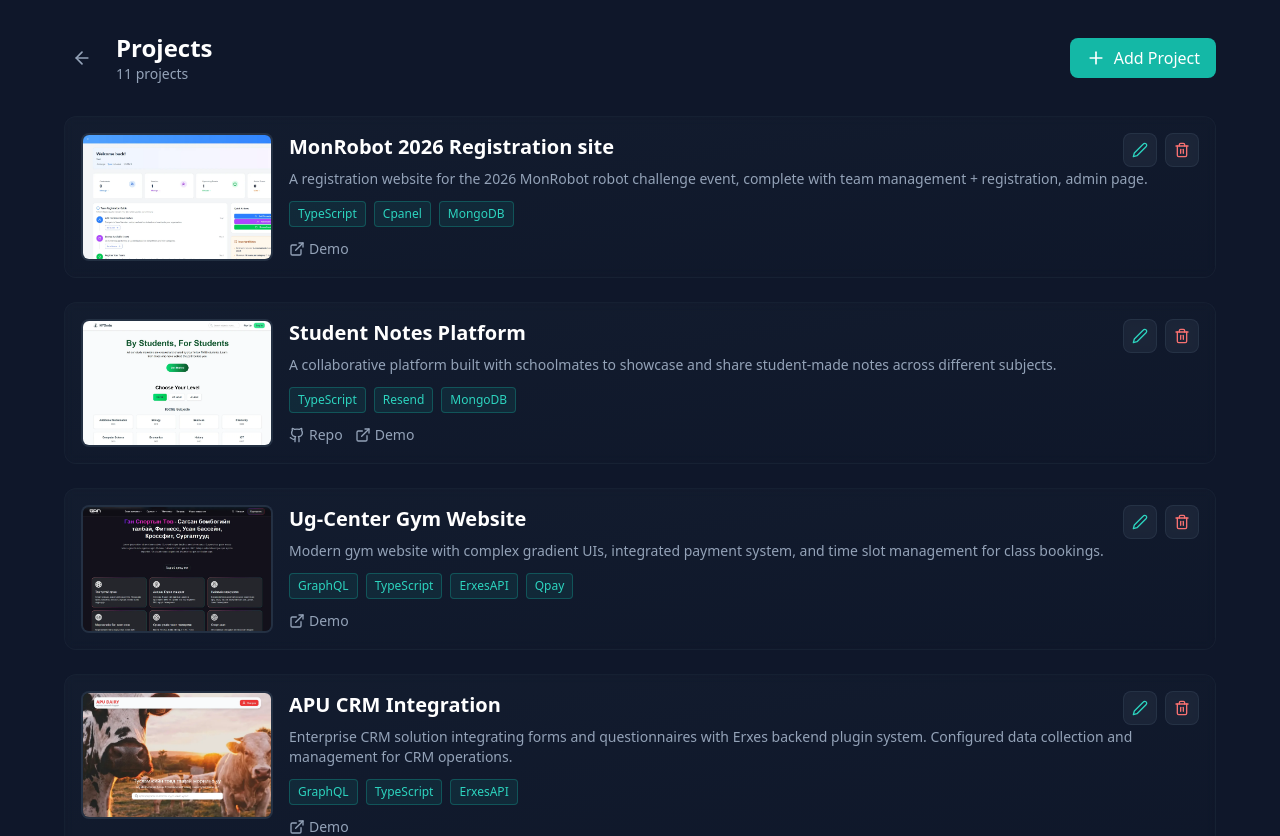
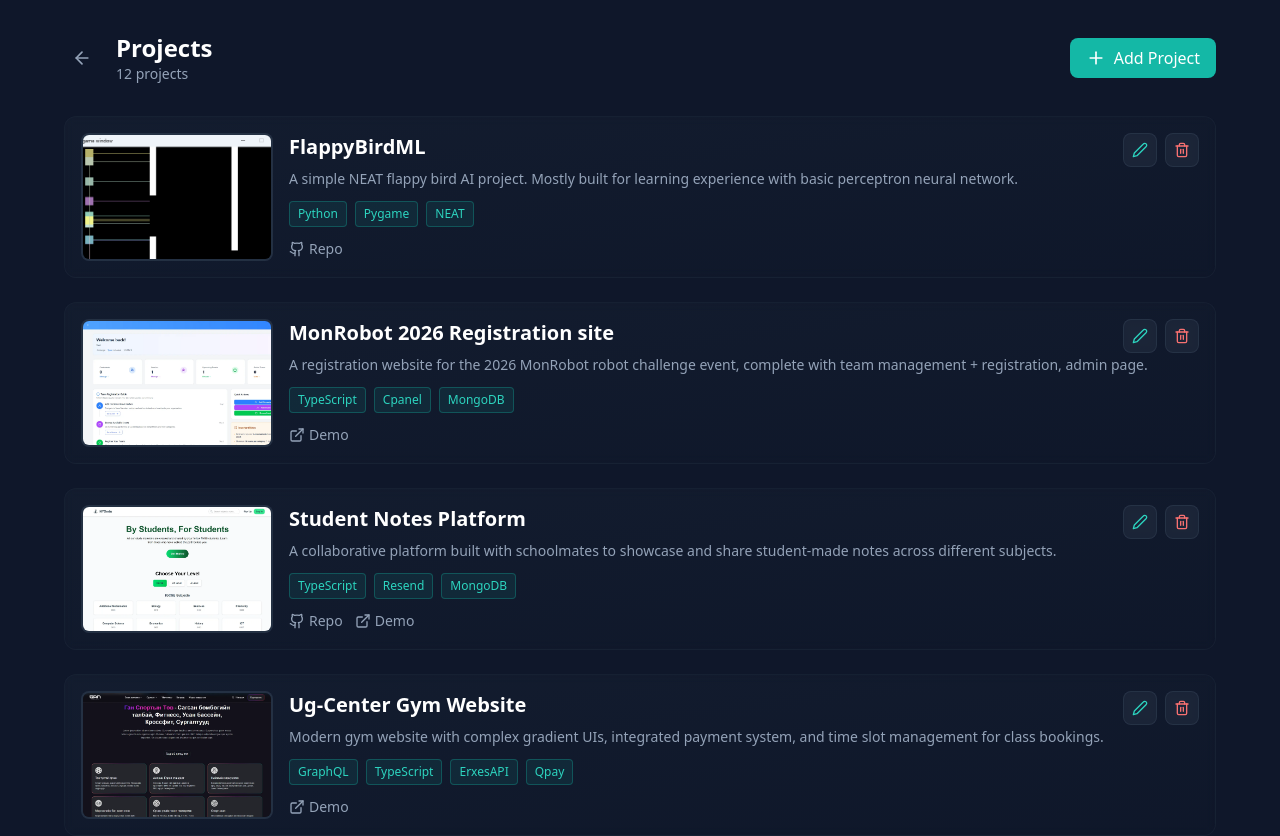
Before and after one commit to Sain-orshikh/portfolio, a Next.js app: page /zlog/projects in a window 1280 px wide. Shown: the top 836 px of the page. Built offline with nearby package versions, Linux system fonts and the light colour scheme.

Commit message:
Add project: FlappyBirdML

```diff
--- a/src/data/projects.ts
+++ b/src/data/projects.ts
@@ -143,5 +143,18 @@ export const projects: Project[] = [
     repo: "",
     demo: "https://robot-challenge.com/",
     image: "/monrobot-1768790156109.webp"
+  },
+  {
+    id: "proj-1770565534631",
+    title: "FlappyBirdML",
+    description: "A simple NEAT flappy bird AI project. Mostly built for learning experience with basic perceptron neural network.",
+    tech: [
+      "Python",
+      "Pygame",
+      "NEAT"
+    ],
+    repo: "https://github.com/Sain-orshikh/flappybirdML",
+    demo: "",
+    image: "/screenshot--345--1770565770403.png"
   }
 ];
```
